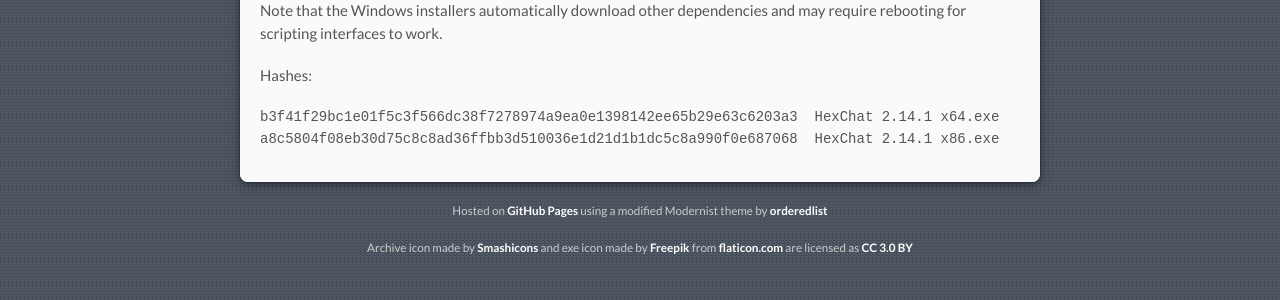
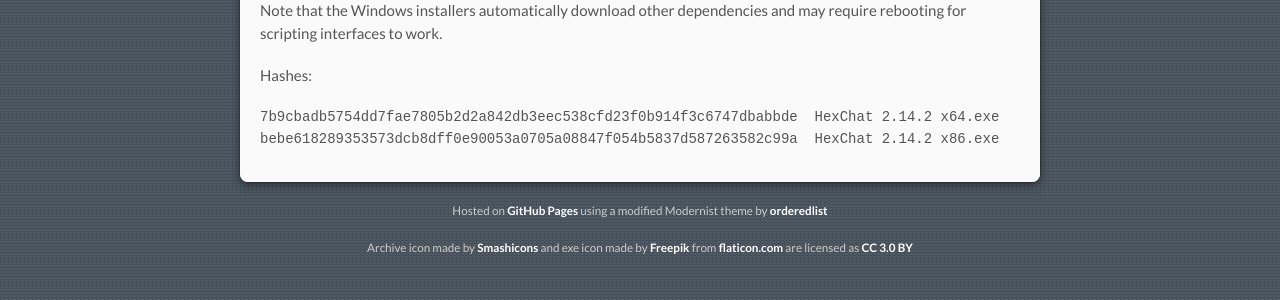
Before and after one commit to hexchat/hexchat.github.com, a Jekyll site: the page built from downloads.md, in a window 1280 px wide. Shown: the part 702-1002 px from the top of the page. Built offline with Jekyll 4.4.1, drawn with Linux system fonts in a browser that asks for light colours.

Commit message:
Fix hashes

````diff
--- a/downloads.md
+++ b/downloads.md
@@ -36,6 +36,6 @@
 Hashes:
 
 ```
-b3f41f29bc1e01f5c3f566dc38f7278974a9ea0e1398142ee65b29e63c6203a3  HexChat 2.14.1 x64.exe
-a8c5804f08eb30d75c8c8ad36ffbb3d510036e1d21d1b1dc5c8a990f0e687068  HexChat 2.14.1 x86.exe
+7b9cbadb5754dd7fae7805b2d2a842db3eec538cfd23f0b914f3c6747dbabbde  HexChat 2.14.2 x64.exe
+bebe618289353573dcb8dff0e90053a0705a08847f054b5837d587263582c99a  HexChat 2.14.2 x86.exe
 ```
````
